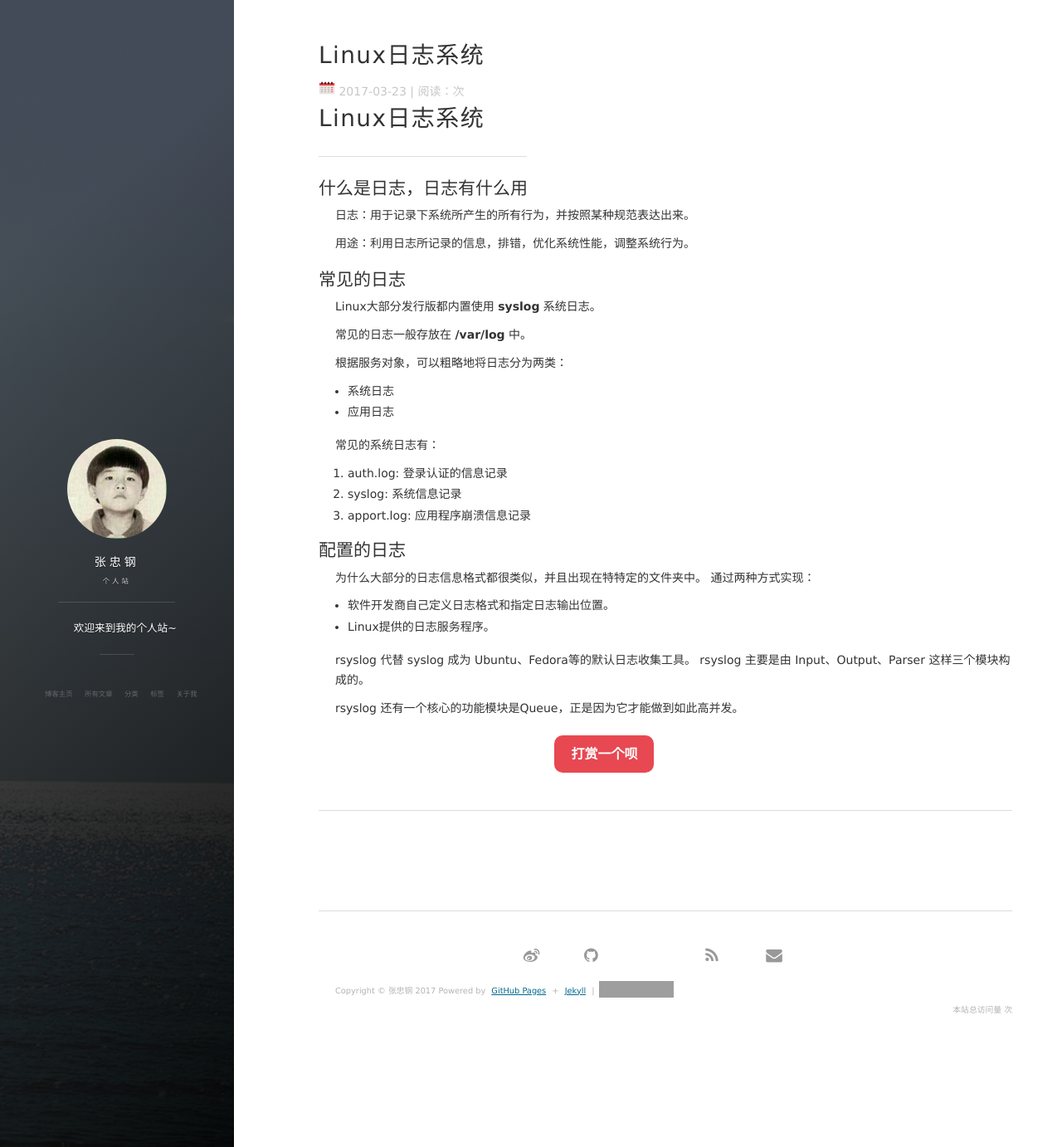
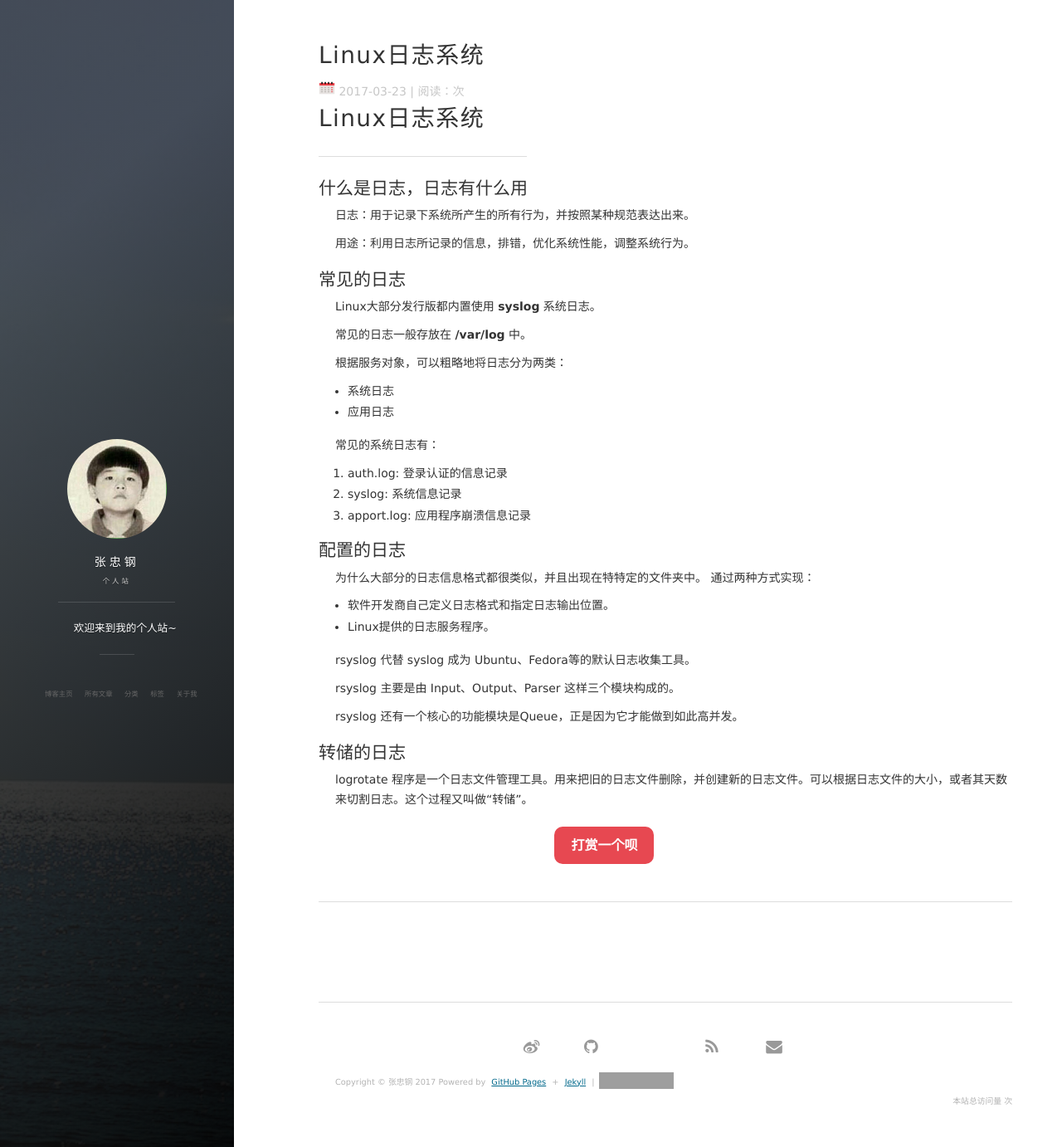
Before and after one commit to zhzhgang/zhzhgang.github.io, a Jekyll site: the page built from _posts/2017-03-23-LinuxLogSystem.md, in a window 1280 px wide and 1382 px high. Shown: the whole window at 83% size. Built offline with Jekyll 4.4.1, drawn with Linux system fonts in a browser that asks for light colours; nearby versions of some CDN libraries; comment, search, counter and statistics services are not loaded; grey boxes are pictures that could not be loaded.

Commit message:
Edit 2017-03-23-LinuxLogSystem.md

```diff
--- a/_posts/2017-03-23-LinuxLogSystem.md
+++ b/_posts/2017-03-23-LinuxLogSystem.md
@@ -44,6 +44,12 @@ Linux大部分发行版都内置使用 **syslog** 系统日志。
 * Linux提供的日志服务程序。
 
 rsyslog 代替 syslog 成为 Ubuntu、Fedora等的默认日志收集工具。
+
 rsyslog 主要是由 Input、Output、Parser 这样三个模块构成的。
 
 rsyslog 还有一个核心的功能模块是Queue，正是因为它才能做到如此高并发。
+
+
+## 转储的日志
+
+logrotate 程序是一个日志文件管理工具。用来把旧的日志文件删除，并创建新的日志文件。可以根据日志文件的大小，或者其天数来切割日志。这个过程又叫做“转储”。
```
